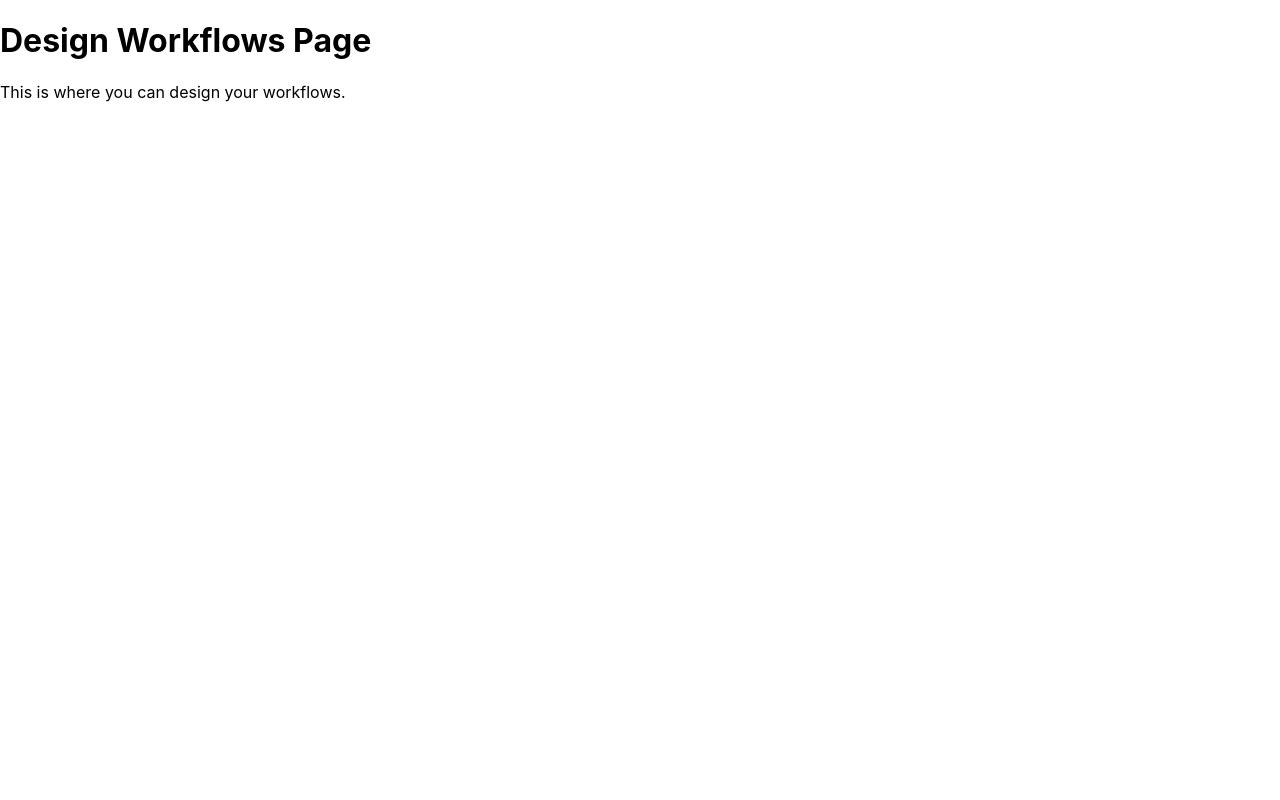
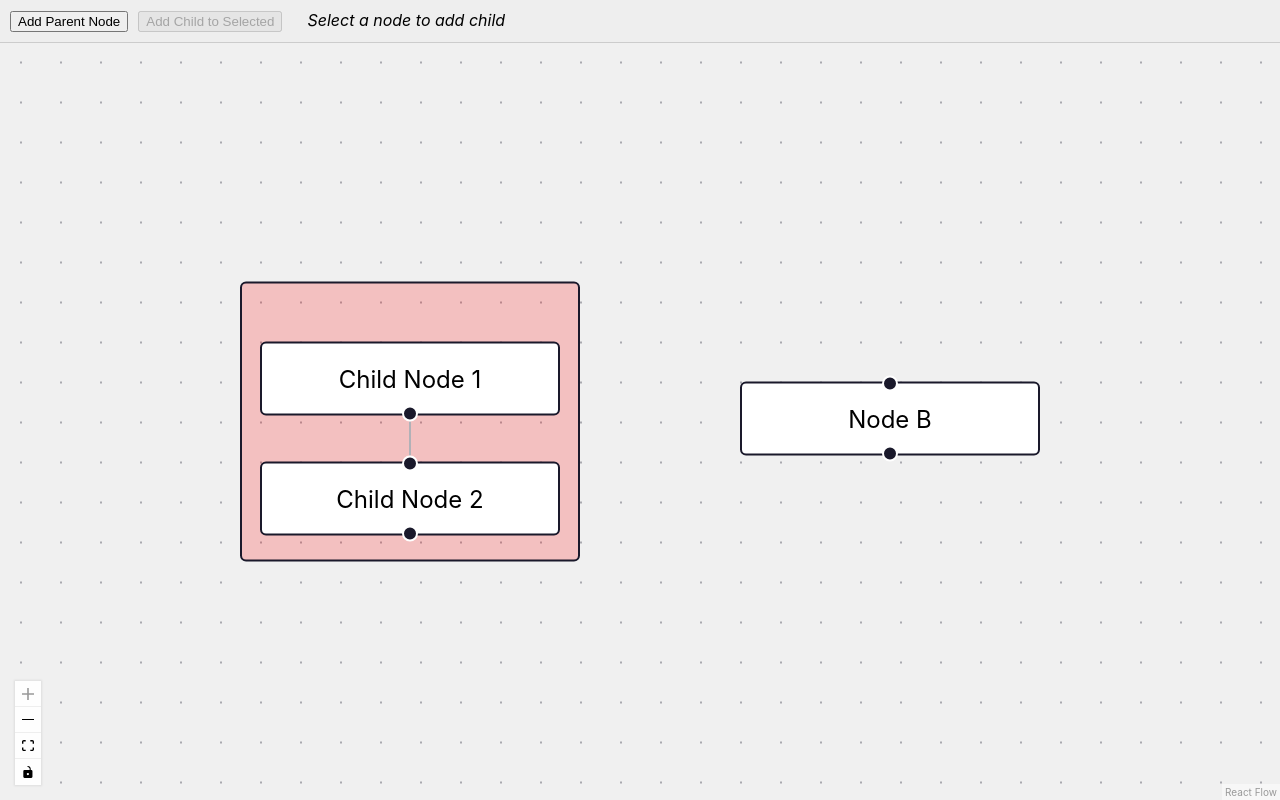
Before and after one commit to rasingollam/React-Flow-Tutorial, a React (Create React App) app in the folder workflow_testing/: page /design in a window 1280 px wide. Built offline with nearby package versions, Linux system fonts and the light colour scheme.

Commit message:
feat: Add initial nodes and edges for workflow design, integrate @xyflow/react for enhanced functionality

```diff
--- a/workflow_testing/package.json
+++ b/workflow_testing/package.json
@@ -7,6 +7,7 @@
     "@testing-library/jest-dom": "^6.6.3",
     "@testing-library/react": "^16.3.0",
     "@testing-library/user-event": "^13.5.0",
+    "@xyflow/react": "^12.6.0",
     "react": "^19.1.0",
     "react-dom": "^19.1.0",
     "react-router-dom": "^6.25.1",
--- a/workflow_testing/src/DesignWorkflows.js
+++ b/workflow_testing/src/DesignWorkflows.js
@@ -1,10 +1,145 @@
-import React from 'react';
+import React, { useState, useCallback, useRef } from 'react';
+import {
+  ReactFlow,
+  addEdge,
+  applyEdgeChanges,
+  applyNodeChanges,
+  Background,
+  Controls,
+} from '@xyflow/react';
+import '@xyflow/react/dist/style.css';
+
+import { initialNodes } from './nodes';
+import { initialEdges } from './edges';
+
+// Basic styling for the container and toolbar
+const containerStyles = { height: '100vh', width: '100%', display: 'flex', flexDirection: 'column' }; // Use flex column
+const toolbarStyles = { padding: '10px', borderBottom: '1px solid #ccc', background: '#eee' };
+const buttonStyles = { marginRight: '10px' };
+const flowStyles = { flexGrow: 1 }; // Let the flow component grow
+const rfStyle = {
+  backgroundColor: '#f0f0f0',
+};
+
+// Counter for unique node IDs
+let idCounter = initialNodes.length;
+const getId = () => `dndnode_${idCounter++}`;
+
 
 function DesignWorkflows() {
+  const [nodes, setNodes] = useState(initialNodes);
+  const [edges, setEdges] = useState(initialEdges);
+  const [selectedNodeId, setSelectedNodeId] = useState(null); // State to track selected node
+  const reactFlowWrapper = useRef(null);
+
+  const onNodesChange = useCallback(
+    (changes) => {
+      // Update selected node ID based on selection changes
+      const selectionChange = changes.find(change => change.type === 'select');
+      if (selectionChange) {
+          // If multiple nodes are selected, we might only care about the last one selected,
+          // or handle it differently. For simplicity, take the first selected node if available.
+          const selectedNode = nodes.find(node => node.id === selectionChange.id && selectionChange.selected);
+          setSelectedNodeId(selectedNode ? selectedNode.id : null);
+          // If deselected, clear the ID
+          if (!selectionChange.selected) {
+              setSelectedNodeId(prevId => prevId === selectionChange.id ? null : prevId);
+          }
+      }
+      setNodes((nds) => applyNodeChanges(changes, nds));
+    },
+    [setNodes, nodes], // Add nodes dependency here
+  );
+
+  const onEdgesChange = useCallback(
+    (changes) => setEdges((eds) => applyEdgeChanges(changes, eds)),
+    [setEdges],
+  );
+  const onConnect = useCallback(
+    (connection) => setEdges((eds) => addEdge(connection, eds)),
+    [setEdges],
+  );
+
+  // Function to add a new parent node
+  const addParentNode = useCallback(() => {
+    const newNode = {
+      id: getId(),
+      type: 'group', // Or a custom type if you define one
+      data: { label: 'New Parent' },
+      position: { x: Math.random() * 200 + 50, y: Math.random() * 100 + 50 }, // Random position for demo
+      style: {
+        width: 170,
+        height: 140,
+        backgroundColor: 'rgba(0, 0, 255, 0.1)', // Different color for new parents
+        border: '1px solid blue',
+      },
+    };
+    setNodes((nds) => nds.concat(newNode));
+  }, []);
+
+  // Modified function to add a child node inside the selected parent
+  const addChildNode = useCallback(() => {
+    const parentNode = nodes.find(node => node.id === selectedNodeId);
+    const newNodeId = getId();
+    let newNode;
+
+    if (parentNode) {
+      // Add as a child if a parent is selected
+      // Calculate position relative to parent (e.g., slightly offset)
+      // You might want more sophisticated logic to place it without overlap
+      const childX = 10 + Math.random() * 40;
+      const childY = 30 + Math.random() * 50;
+
+      newNode = {
+        id: newNodeId,
+        data: { label: `Child of ${parentNode.id}` },
+        position: { x: childX, y: childY }, // Position relative to parent
+        parentId: parentNode.id,
+        extent: 'parent', // Keep it within the parent bounds
+      };
+    } else {
+      // Add as a regular node if no parent is selected
+      newNode = {
+        id: newNodeId,
+        data: { label: 'New Node (Orphan)' },
+        position: { x: Math.random() * 200 + 50, y: Math.random() * 100 + 150 },
+      };
+      // Optionally, provide feedback that no parent was selected
+      console.log("No parent selected, adding node to canvas.");
+    }
+
+    setNodes((nds) => nds.concat(newNode));
+  }, [selectedNodeId, nodes]); // Add dependencies
+
+
   return (
-    <div>
-      <h1>Design Workflows Page</h1>
-      <p>This is where you can design your workflows.</p>
+    <div style={containerStyles} ref={reactFlowWrapper}>
+      <div style={toolbarStyles}>
+        <button onClick={addParentNode} style={buttonStyles}>Add Parent Node</button>
+        <button onClick={addChildNode} style={buttonStyles} disabled={!selectedNodeId}>
+           Add Child to Selected
+        </button>
+        {/* Indicate selected node */}
+        {selectedNodeId && <span style={{ marginLeft: '15px' }}>Selected: {selectedNodeId}</span>}
+        {!selectedNodeId && <span style={{ marginLeft: '15px', fontStyle: 'italic' }}>Select a node to add child</span>}
+      </div>
+      <div style={flowStyles}>
+        <ReactFlow
+          nodes={nodes}
+          edges={edges}
+          onNodesChange={onNodesChange} // This now handles selection tracking
+          onEdgesChange={onEdgesChange}
+          onConnect={onConnect}
+          fitView
+          style={rfStyle}
+          attributionPosition="bottom-right"
+          // Ensure nodes can be selected
+          selectNodesOnDrag={true}
+        >
+          <Background />
+          <Controls />
+        </ReactFlow>
+      </div>
     </div>
   );
 }
--- /dev/null
+++ b/workflow_testing/src/edges.js
@@ -0,0 +1,4 @@
+export const initialEdges = [
+  { id: 'eA1-A2', source: 'A-1', target: 'A-2' }, // Edge within the parent
+  { id: 'eA-B', source: 'A', target: 'B' }, // Edge from parent to another node
+];
--- /dev/null
+++ b/workflow_testing/src/nodes.js
@@ -0,0 +1,37 @@
+export const initialNodes = [
+  // Parent Node
+  {
+    id: 'A',
+    type: 'group', // Use 'group' type for visual grouping or just a regular node
+    data: { label: 'Parent Node' },
+    position: { x: 0, y: 0 },
+    style: {
+      width: 170,
+      height: 140,
+      backgroundColor: 'rgba(255, 0, 0, 0.2)', // Example style
+    },
+  },
+  // Child Node 1
+  {
+    id: 'A-1',
+    type: 'input', // Example type
+    data: { label: 'Child Node 1' },
+    position: { x: 10, y: 30 }, // Position relative to parent
+    parentId: 'A',
+    extent: 'parent', // Constrain movement within parent bounds
+  },
+  // Child Node 2
+  {
+    id: 'A-2',
+    data: { label: 'Child Node 2' },
+    position: { x: 10, y: 90 }, // Position relative to parent
+    parentId: 'A',
+    extent: 'parent',
+  },
+  // Another independent node
+  {
+    id: 'B',
+    data: { label: 'Node B' },
+    position: { x: 250, y: 50 },
+  },
+];
```
Also changed, not shown: 1 other file (tests, documents, lock files or other folders).
